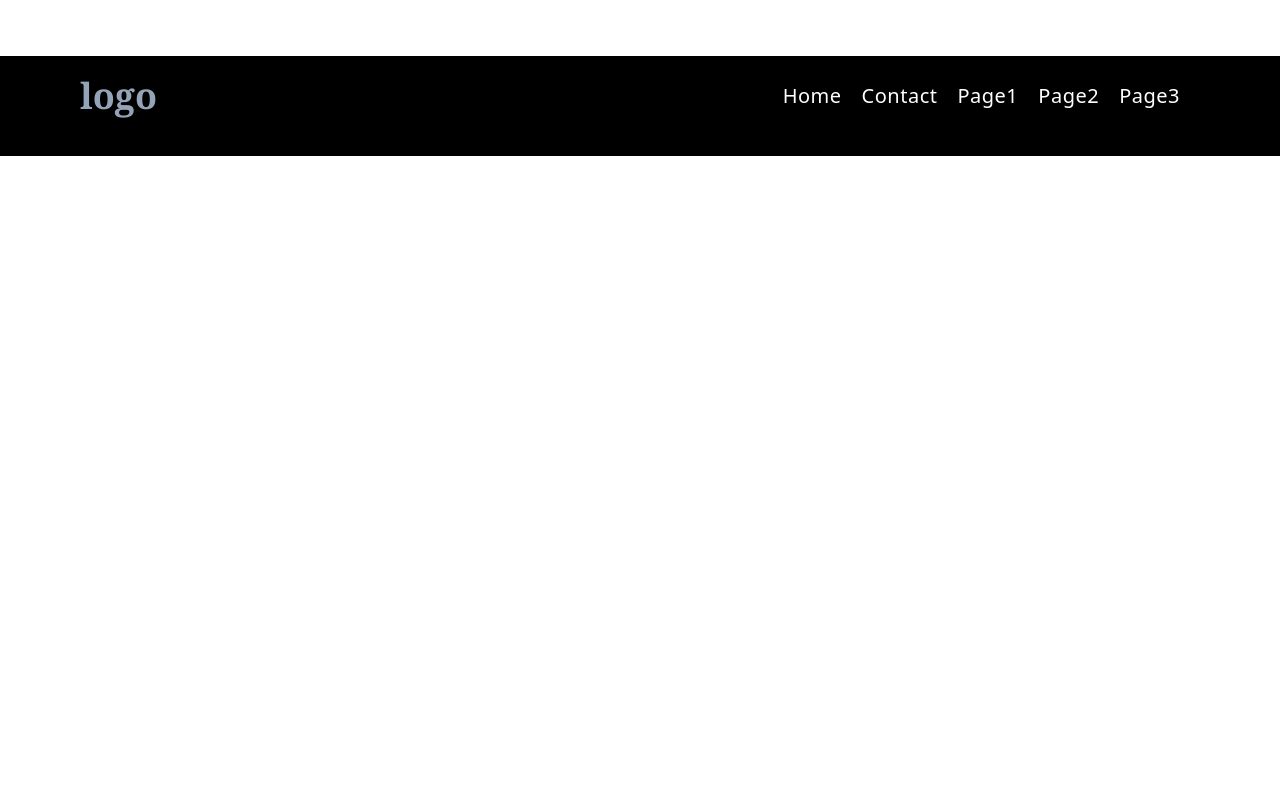
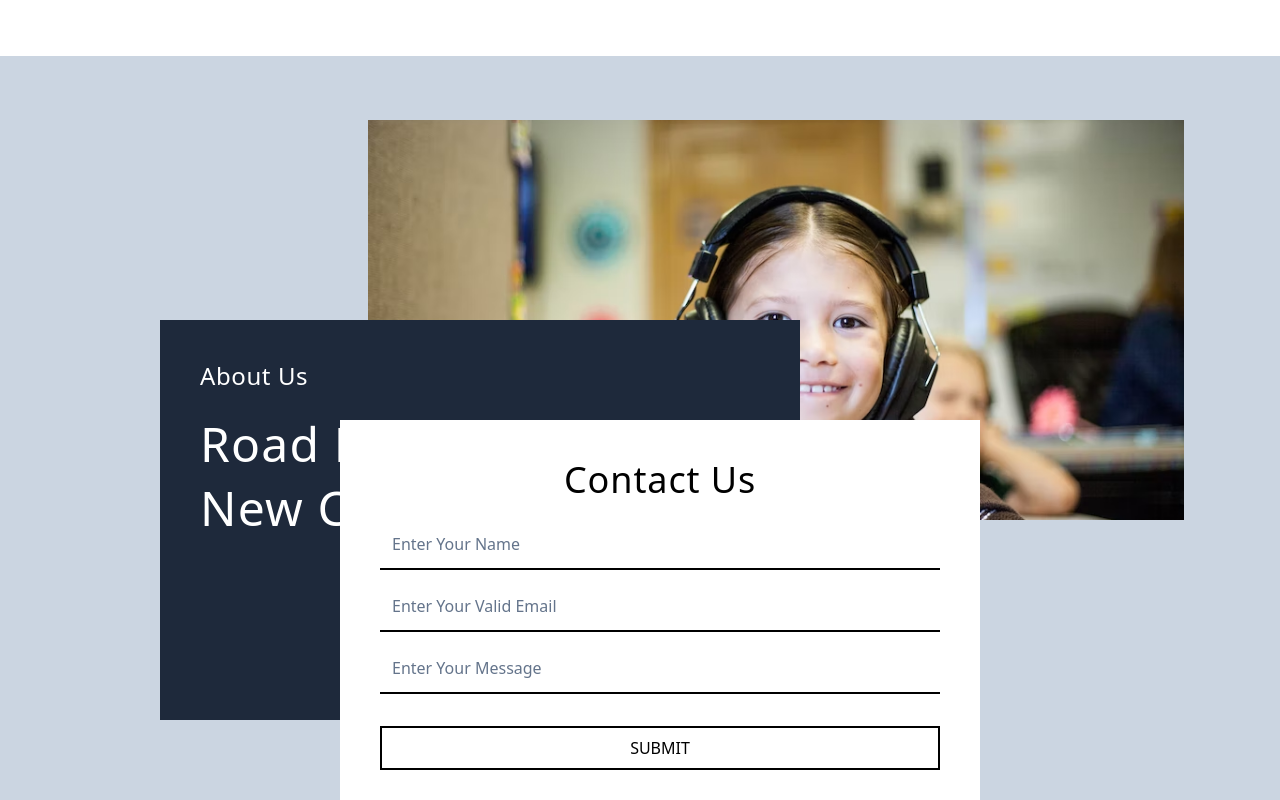
Before and after one commit to yafet-123/Sample_education_sample4_frontend, a Next.js app: page / in a window 1280 px wide. Shown: the part 4600-5400 px from the top of the page. Before the commit the page ends 4756 px from the top, so only its background shows below. Built offline with nearby package versions, Linux system fonts and the light colour scheme.

Commit message:
adding about

```diff
--- a/components/About.js
+++ b/components/About.js
@@ -0,0 +1,45 @@
+import React from "react";
+
+export function About() {
+  return (
+    <div className="bg-slate-300 px-24 h-screen w-full">
+      <div className="about-background w-3/4 h-1/2 mt-16 float-right relative">
+        <div className="bg-slate-800 w-[40rem] h-[25rem] p-10 absolute top-2/4 -left-52">
+          <h1 className="text-white text-2xl font-light capitalize text-left mb-5 tracking-wide">
+            about us
+          </h1>
+
+          <h1 className="text-white text-5xl font-normal capitalize text-left w-3/4 tracking-wide leading-[4rem] ">
+            road runners new club
+          </h1>
+        </div>
+
+        <div className="bg-white w-[40rem] h-[30rem] p-10 absolute top-3/4 right-1/4">
+          <h1 className="text-black text-4xl font-light capitalize text-center mb-5 tracking-wide">
+            contact us
+          </h1>
+
+          <input
+            placeholder="Enter Your Name "
+            type="text"
+            className="w-full bg-transparent outline-none p-3 mb-3 placeholder:text-slate-500 border-b-2 border-black"
+          />
+          <input
+            placeholder="Enter Your Valid Email"
+            type="text"
+            className="w-full bg-transparent outline-none p-3 mb-3 placeholder:text-slate-500 border-b-2 border-black"
+          />
+          <input
+            placeholder="Enter Your Message"
+            type="text"
+            className="w-full bg-transparent outline-none p-3 mb-3 placeholder:text-slate-500 border-b-2 border-black"
+          />
+
+          <button className="border-2 py-2 px-5 mt-5 w-full border-black uppercase">
+            Submit
+          </button>
+        </div>
+      </div>
+    </div>
+  );
+}
--- a/pages/index.js
+++ b/pages/index.js
@@ -1,5 +1,6 @@
 import Head from "next/head";
 import Image from "next/image";
+import { About } from "../components/About";
 import { Footer } from "../components/footer";
 import { Hero } from "../components/Hero";
 import { Membership } from "../components/Membership";
@@ -14,6 +15,7 @@ export default function Home() {
       <Hero />
       <Objective />
       <Membership />
+      <About />
       <Footer />
     </div>
   );
--- a/styles/globals.css
+++ b/styles/globals.css
@@ -64,3 +64,10 @@
   background-repeat: no-repeat;
   background-size: cover;
 }
+
+.about-background {
+  background-image: url("../public/images/bgImage9.avif");
+  background-position: center;
+  background-repeat: no-repeat;
+  background-size: cover;
+}
```
